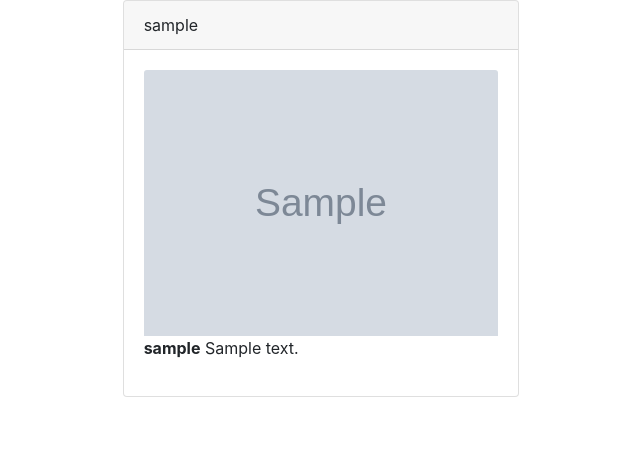
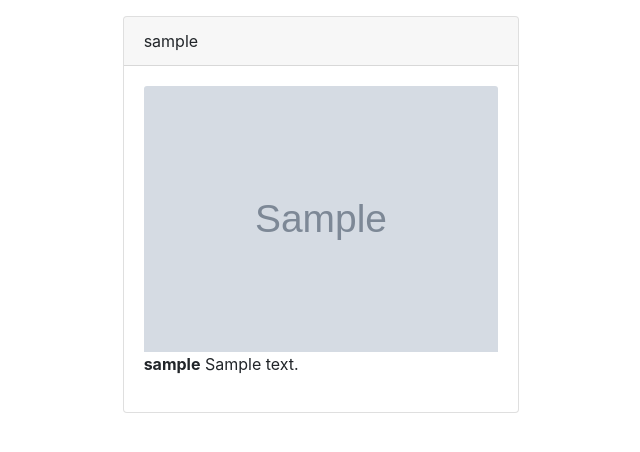
Before and after one commit to gambler1541/mb-project, a Django app: page /posts/ in a window 1280 px wide. Shown: the part 56-508 px from the top of the page, without its empty margins (319-959 px from the left). Run offline with Django 3.2, Linux system fonts and the light colour scheme; tables that the repository leaves empty hold one stand-in row (values such as "Sample post"); grey boxes marked "Sample" are stand-in pictures; parts of the project's set-up code (start-up, migrations or seed data) failed here and were passed over; some libraries are stand-ins or nearby versions.

Commit message:
template 수정

```diff
--- a/app/templates/members/login.html
+++ b/app/templates/members/login.html
@@ -1,7 +1,7 @@
 {% extends 'base.html' %}
 
 {% block content %}
-<div class="col col-lg-4 offset-lg-4 col-md-6 offset-md-3 col-sm-8 offset-sm-2">
+<div class="col col-lg-4 offset-lg-4 col-md-6 offset-md-3 col-sm-8 offset-sm-2 ">
     <h2 class="text-center">로그인</h2>
     <form action="" method="POST">
     {% csrf_token %}
@@ -13,7 +13,6 @@
         {{ field }}
     </div>
     {% endfor %}
-
     {% for error in form.non_field_errors %}
     <small class="form-text text-center text-danger font-weight-bold">{{ error }}</small>
     {% endfor %}
--- a/app/templates/posts/post_list.html
+++ b/app/templates/posts/post_list.html
@@ -4,7 +4,7 @@
 <div>
     {% for post in posts %}
     <!--이 div가 lg(width >= 992일 때, 4/12의 크기를 가지며 4/12 위치를 기준으로 시작 -->
-    <div class="col col-lg-4 offset-lg-4 mb-4">
+    <div class="col col-lg-4 offset-lg-4 mb-4 mt-3">
         <!--Card모양에 대해 미리 정의된 클래스-->
         <div class="card">
             <!--작성자 정보를 나타낼 header부분-->
```
